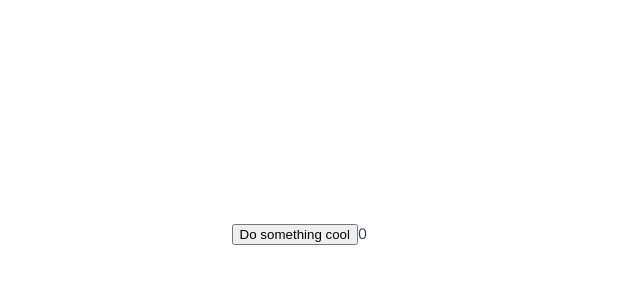
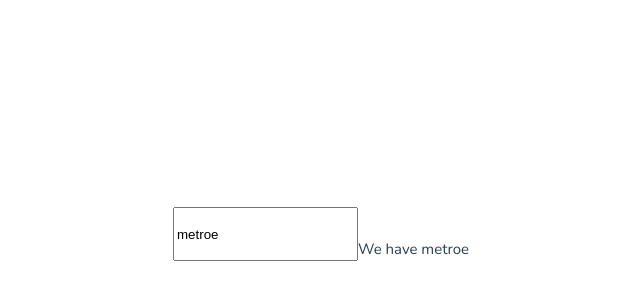
Before and after one commit to lawrdev/vue-luo, a Vue app: page / in a window 1280 px wide. Shown: the part 166-466 px from the top of the page, without its empty margins (282-922 px from the left). Built offline with nearby package versions, Linux system fonts and the light colour scheme.

Commit message:
chore: modiferes

```diff
--- a/src/components/TestCase.vue
+++ b/src/components/TestCase.vue
@@ -1,21 +1,24 @@
 <script setup lang="ts">
-import { computed, ref } from 'vue'
+const { userModifiers, user } = defineProps({
+  user: String,
+  userModifiers: { default: () => ({}) }
+})
+const emit = defineEmits(['update:user'])
 
-const count = ref(0)
+function emitVal(e: Event) {
+  let val = (e.target as HTMLInputElement).value
+
+  // @ts-ignore
+  if (userModifiers.capitalize) {
+    val = val.charAt(0).toUpperCase() + val.slice(1)
+  }
+
+  emit('update:user', val)
+}
 </script>
 
 <template>
-  <div class="btn-wrapper">
-    <button
-      @click="
-        () => {
-          $emit('counterEvent', 10)
-        }
-      "
-    >
-      Do something cool
-    </button>
-  </div>
+  <input type="text" :value="user" @input="emitVal" />
 
-  <div>{{ count }}</div>
+  <p style="padding-top: 30px">We have {{ user }}</p>
 </template>
```
